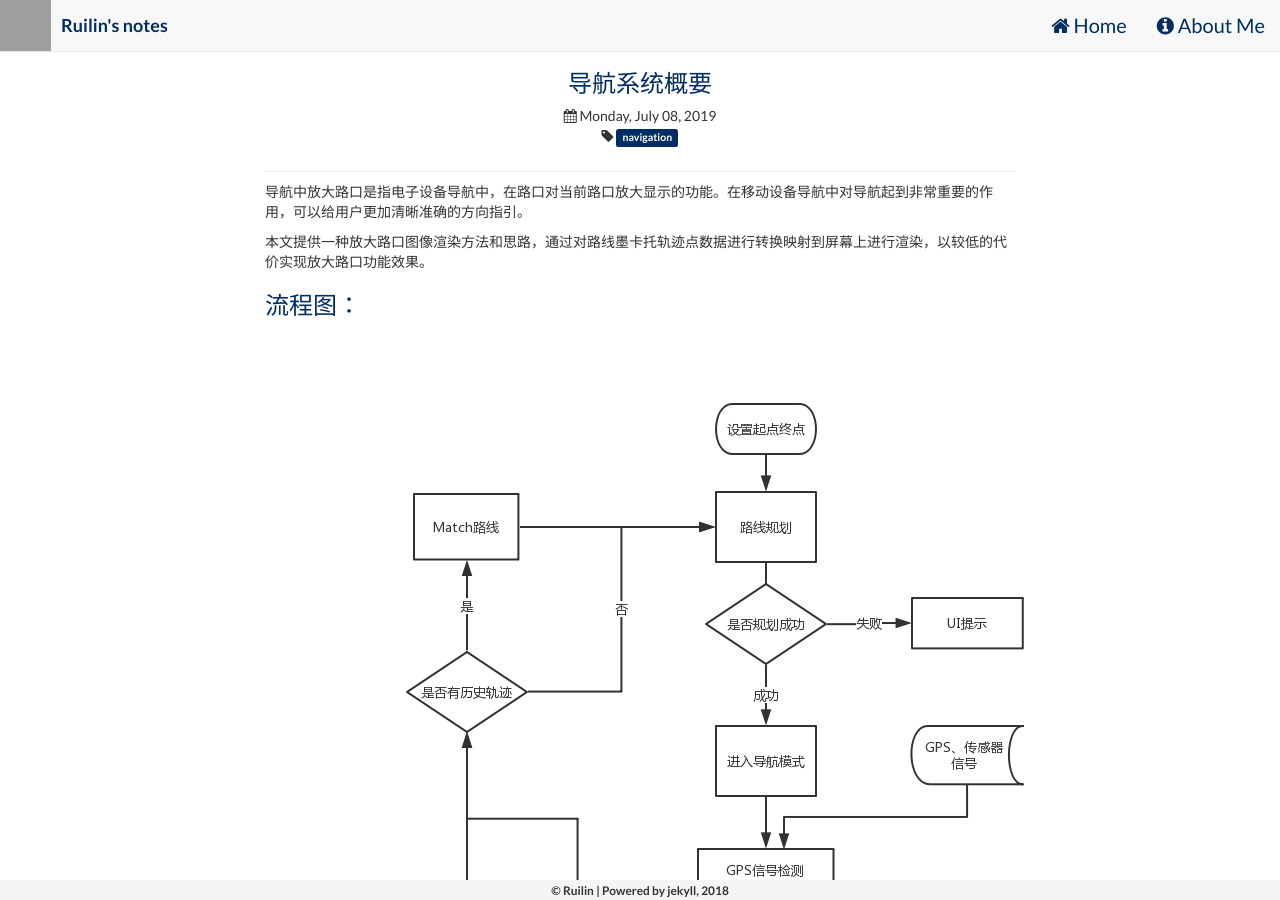
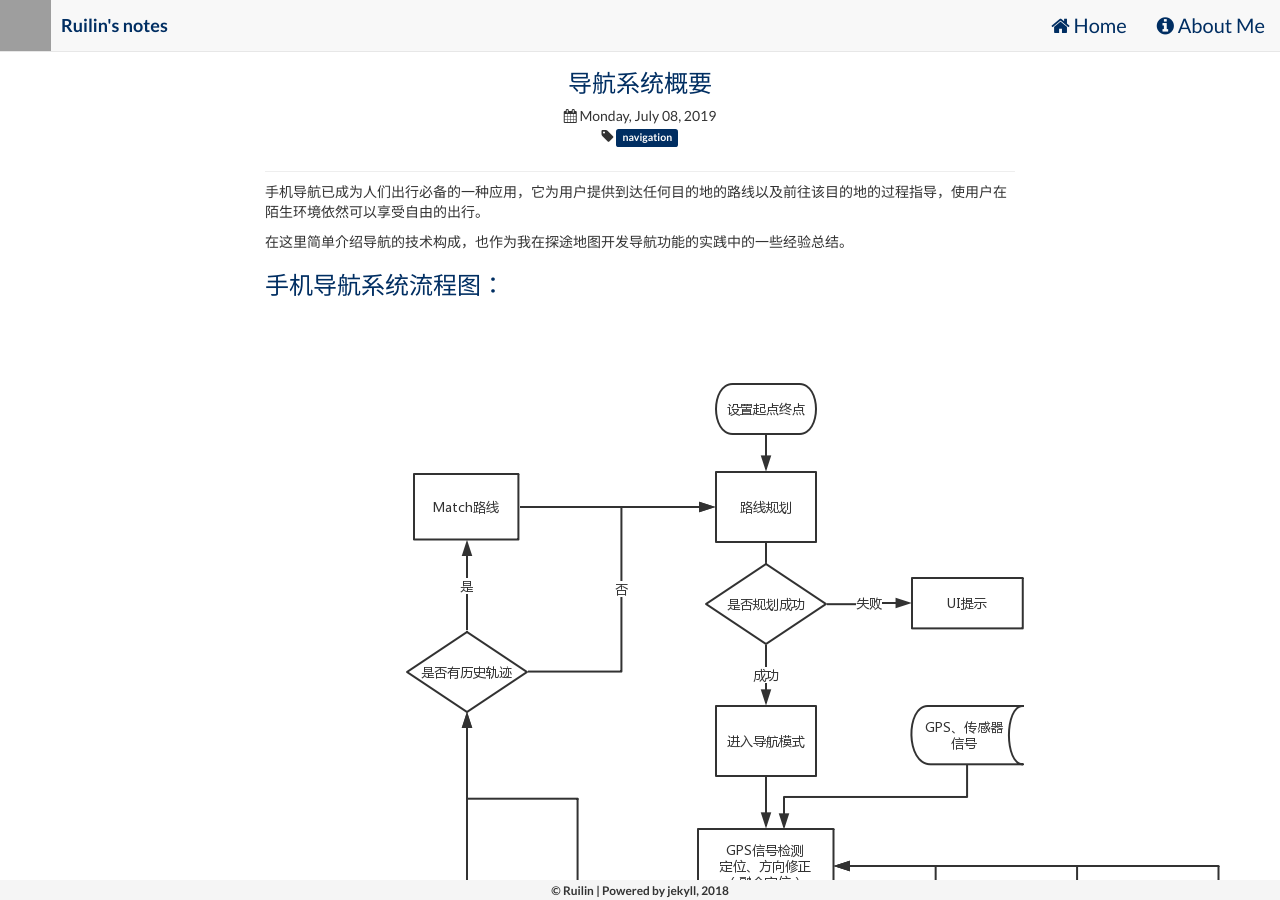
Before and after one commit to ruilin/blog, a Jekyll site: the page built from _posts/2019-07-08-nav.md, in a window 1280 px wide and 900 px high. Built offline with Jekyll 4.4.1, drawn with Linux system fonts in a browser that asks for light colours; nearby versions of some CDN libraries; grey boxes are pictures that could not be loaded.

Commit message:
update image

```diff
--- a/_posts/2019-07-08-nav.md
+++ b/_posts/2019-07-08-nav.md
@@ -7,13 +7,13 @@
 published: true
 ---
 
-导航中放大路口是指电子设备导航中，在路口对当前路口放大显示的功能。在移动设备导航中对导航起到非常重要的作用，可以给用户更加清晰准确的方向指引。
+手机导航已成为人们出行必备的一种应用，它为用户提供到达任何目的地的路线以及前往该目的地的过程指导，使用户在陌生环境依然可以享受自由的出行。
 
-本文提供一种放大路口图像渲染方法和思路，通过对路线墨卡托轨迹点数据进行转换映射到屏幕上进行渲染，以较低的代价实现放大路口功能效果。
+在这里简单介绍导航的技术构成，也作为我在探途地图开发导航功能的实践中的一些经验总结。
 
 <!--more-->
 
-### 流程图：
+### 手机导航系统流程图：
 
 <div  align="left">
 	<img src="https://raw.githubusercontent.com/ruilin/blog/master/assets/img/b000.jpg"/>
```
